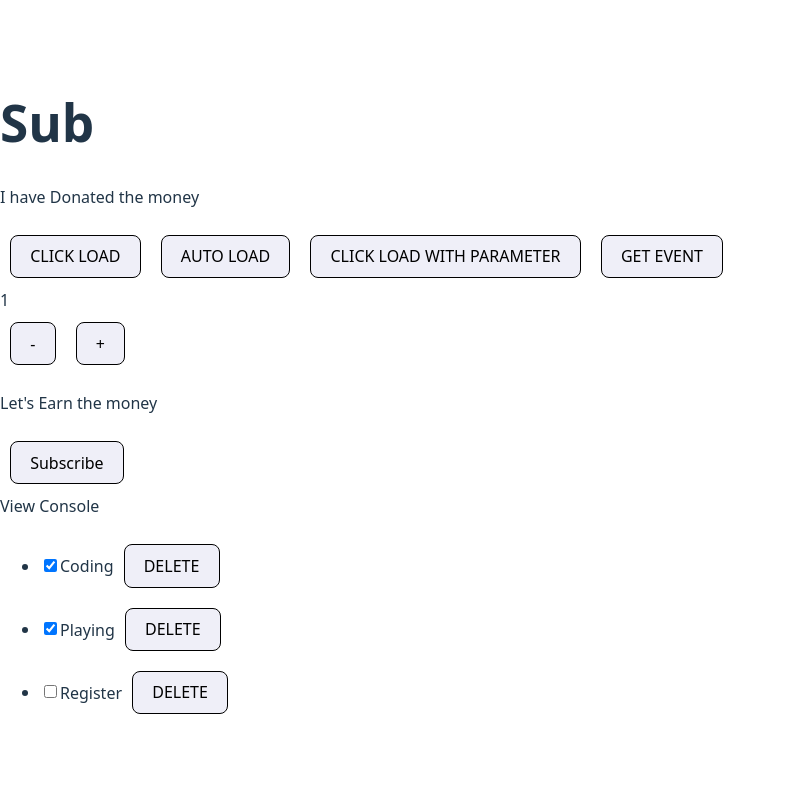
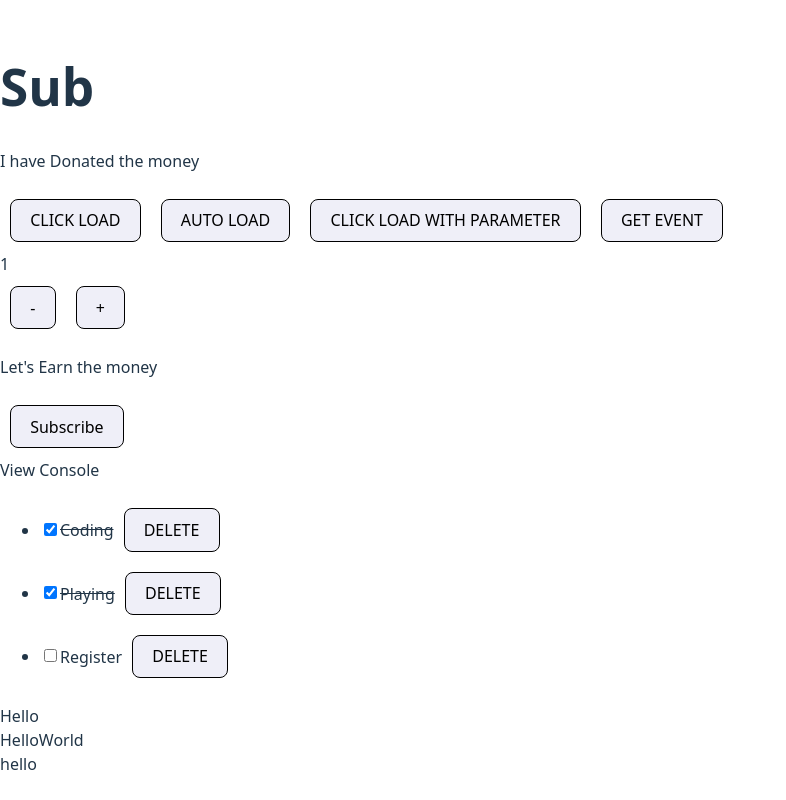
Before and after one commit to MonishaChitharthana/basic-react-components, a React (Vite) app: page / in a window 1280 px wide. Shown: the whole page, without its empty margins (0-786 px from the left). Built offline with nearby package versions, Linux system fonts and the light colour scheme.

Commit message:
Added Props Concept

```diff
--- a/src/App.jsx
+++ b/src/App.jsx
@@ -1,6 +1,7 @@
 import AnonymousFunction from "./AnonymousFunction";
 import ArrayListsAndKeys from "./ArrayListsAndKeys";
 import ListItems from "./ListItems";
+import PropsAndDrilling from "./PropsAndDrilling";
 import RandomName from "./RandomName";
 import UseStateFunction from "./UseStateFunction";
 
@@ -14,6 +15,7 @@ function App(){
       <UseStateFunction />
       <ArrayListsAndKeys />
       <ListItems />
+      <PropsAndDrilling />
     </div>
   );
 }
--- a/src/ListItems.jsx
+++ b/src/ListItems.jsx
@@ -25,17 +25,28 @@ const ListItems = () => {
             setItems(listItems)
         }
 
+        function handleDelete(id){
+            const listItems = items.filter((item) => item.id !== id)
+            setItems(listItems)
+        }
+
       return (
         <div>
+            {items.length > 0 ? (
                 <ul>
                     {items.map((item)=>(
                         <li key={item.id}>
                             <input type="checkbox" checked={item.checked} onChange={() => handleCheck(item.id)}/>
-                        <label>{item.item}</label>
-                        <button>DELETE</button>
+                            <label style={(item.checked) ? {textDecoration : 'line-through'} : null} onDoubleClick={() => handleCheck(item.id)}>{item.item}</label>
+                            <button onClick={() => handleDelete(item.id)}>DELETE</button>
                         </li>
                     ))}
                 </ul>
+            ) :
+            (
+                <p>Your List is Empty</p>
+            )
+            }
         </div>
       )
 }
--- /dev/null
+++ b/src/PropsAndDrilling.jsx
@@ -0,0 +1,34 @@
+import React from 'react'
+
+// Parent Component
+const PropsAndDrilling = () => {
+    return (
+        <div>
+            <TextProp title='Hello'/>
+            {/* calls the default value */}
+            <TextProp />
+            <TextPropMany title = "hello"/>
+        </div>
+    )
+}
+
+// Child Components : TextProp and TextPropMany
+// passing a destructured value
+const TextProp = ( {title = "HelloWorld"} ) => {
+
+  return (
+    <div>{title}</div>
+  )
+}
+
+
+// passing a props which is a object in React that contains data or attributes passed from a parent component to a child component
+const TextPropMany = (props) => {
+    return (
+        <div>
+            {props.title}
+        </div>
+    )
+}
+
+export default PropsAndDrilling
```
Lines whose indentation alone changed are shown as unchanged.
